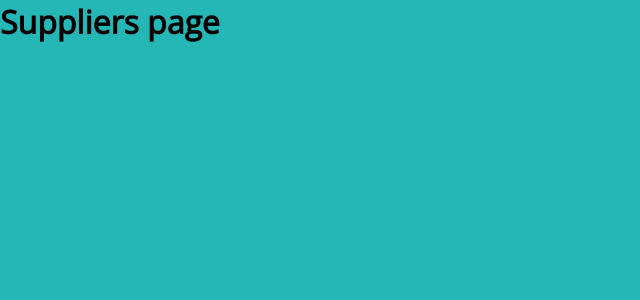
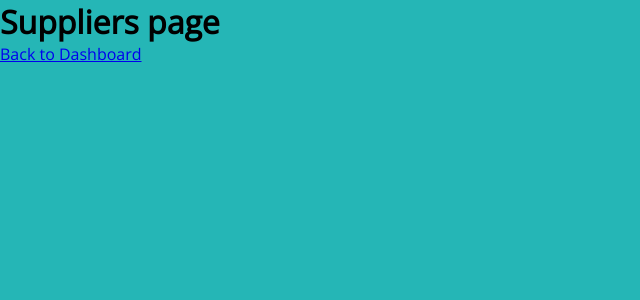
Before and after one commit to Denver-Meadows/inventory-tracker-app, a React (Create React App) app: page /Suppliers in a window 1280 px wide. Shown: the top 300 px of the page, without its empty margins (0-640 px from the left). Built offline with nearby package versions, Linux system fonts and the light colour scheme.

Commit message:
all pages and links ready for basic setup

```diff
--- /dev/null
+++ b/src/components/DashboardLink.js
@@ -0,0 +1,12 @@
+import React from "react";
+import { Link } from "react-router-dom";
+
+const DashboardLink = () => {
+  return (
+    <div>
+      <Link to="/">Back to Dashboard</Link>
+    </div>
+  );
+};
+
+export default DashboardLink;
--- a/src/pages/Customers.js
+++ b/src/pages/Customers.js
@@ -1,9 +1,11 @@
 import React from "react";
+import DashboardLink from "../components/DashboardLink";
 
 const Customers = () => {
   return (
     <div>
       <h1>Customers Page</h1>
+      <DashboardLink />
     </div>
   );
 };
--- a/src/pages/ErrorPage.js
+++ b/src/pages/ErrorPage.js
@@ -1,7 +1,10 @@
+import DashboardLink from "../components/DashboardLink";
+
 function ErrorPage() {
   return (
     <main className="dashboard">
       <h1>Sorry, wrong page</h1>
+      <DashboardLink />
     </main>
   );
 }
--- a/src/pages/Inventory.js
+++ b/src/pages/Inventory.js
@@ -1,9 +1,11 @@
 import React from "react";
+import DashboardLink from "../components/DashboardLink";
 
 const Inventory = () => {
   return (
     <div>
       <h1>Inventory Page</h1>
+      <DashboardLink />
     </div>
   );
 };
--- a/src/pages/Purchasing.js
+++ b/src/pages/Purchasing.js
@@ -1,9 +1,11 @@
 import React from "react";
+import DashboardLink from "../components/DashboardLink";
 
 const Purchasing = () => {
   return (
     <div>
       <h1>Purchasing Page</h1>
+      <DashboardLink />
     </div>
   );
 };
--- a/src/pages/Suppliers.js
+++ b/src/pages/Suppliers.js
@@ -1,9 +1,11 @@
 import React from "react";
+import DashboardLink from "../components/DashboardLink";
 
 const Suppliers = () => {
   return (
     <div>
       <h1>Suppliers page</h1>
+      <DashboardLink />
     </div>
   );
 };
```
